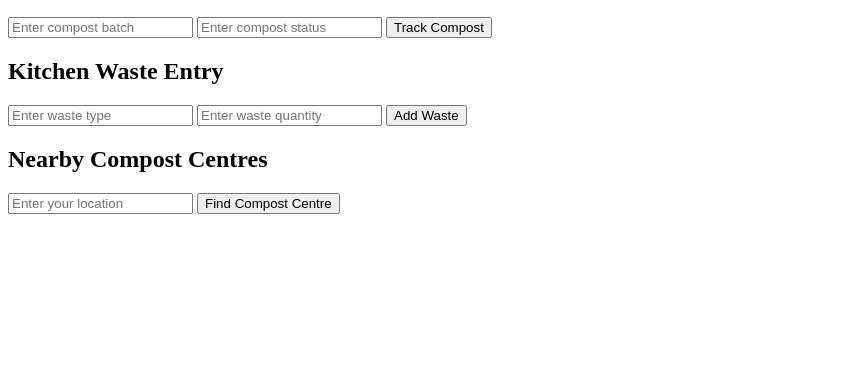
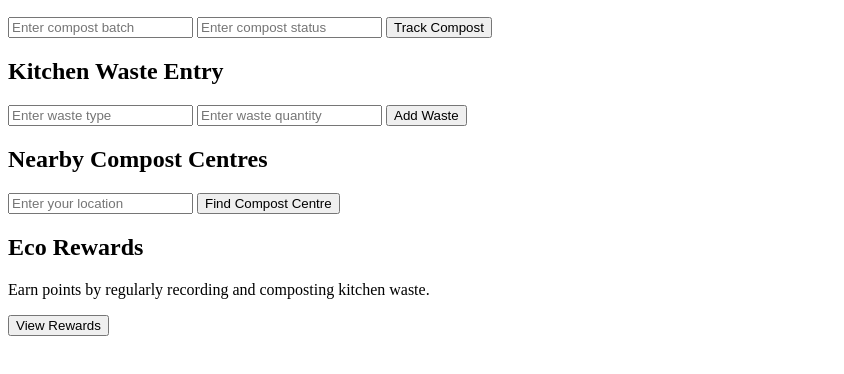
Before and after one commit to rashikiranvyas-arch/Home-Composting-Kitchen-Waste-Tracker, a plain HTML site: page index.html in a window 1280 px wide. Shown: the part 96-470 px from the top of the page, without its empty margins (0-844 px from the left). Drawn offline with Linux system fonts and the light colour scheme.

Commit message:
Add files via upload

```diff
--- a/index.html
+++ b/index.html
@@ -25,5 +25,11 @@
 
 <button>Find Compost Centre</button>
 
+<h2>Eco Rewards</h2>
+
+<p>Earn points by regularly recording and composting kitchen waste.</p>
+
+<button>View Rewards</button>
+
 </body>
 </html>
```
